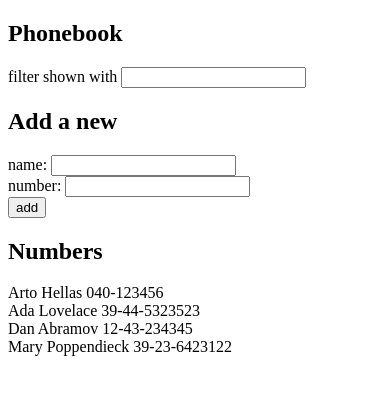
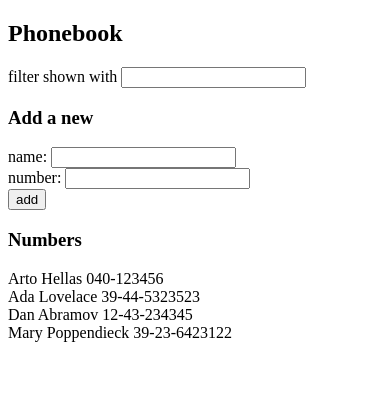
Before and after one commit to evehyv/full-stack-open, a React (Vite) app in the folder part2/phonebook/: page / in a window 390 px wide. Shown: the top 394 px of the page. Built offline with nearby package versions, Linux system fonts and the light colour scheme.

Commit message:
2.10: The Phonebook Step 5

```diff
--- a/part2/phonebook/src/App.jsx
+++ b/part2/phonebook/src/App.jsx
@@ -1,4 +1,7 @@
 import { useState } from 'react'
+import Filter from './components/Filter'
+import PersonsForm from './components/PersonsForm'
+import Persons from './components/Persons'
 
 const App = () => {
   const [persons, setPersons] = useState([
@@ -27,6 +30,11 @@ const App = () => {
     setPersonsList(filteredPersonsList)
   }
 
+  const updatePersonsList = (updatedPersons) => {
+    const filteredPersonsList = updatedPersons.filter(person => person.name.toLowerCase().includes(searchFilter.toLowerCase()))
+    setPersonsList(filteredPersonsList)
+  }
+
   const addPerson = (event) => {
     event.preventDefault()
     const personExists = persons.some(person => person.name === newName)
@@ -38,27 +46,29 @@ const App = () => {
         name: newName,
         number: newNumber
       }
-      setPersons(persons.concat(personObject))
+      const updatedPersons = persons.concat(personObject)
+      updatePersonsList(updatedPersons)
+      setPersons(updatedPersons)
       setNewName('')
       setNewNumber('')
     }
   }
 
   return (
-    <div>
+    <>
       <h2>Phonebook</h2>
-      <div>filter shown with <input value={searchFilter} onChange={handleFilterChange} /></div>
-      <h2>Add a new</h2>
-      <form onSubmit={addPerson}>
-        <div>name: <input value={newName} onChange={handleNameChange} /></div>
-        <div>number: <input value={newNumber} onChange={handleNumberChange} /></div>
-        <div>
-          <button type="submit">add</button>
-        </div>
-      </form>
-      <h2>Numbers</h2>
-        {personsList.map(person => <div key={person.name}>{person.name} {person.number}</div>)}
-    </div>
+      <Filter searchFilter={searchFilter} handleFilterChange={handleFilterChange} />
+      <h3>Add a new</h3>
+      <PersonsForm
+        newName={newName}
+        newNumber={newNumber}
+        handleNameChange={handleNameChange}
+        handleNumberChange={handleNumberChange}
+        addPerson={addPerson}
+      />
+      <h3>Numbers</h3>
+      <Persons personsList={personsList} />
+    </>
   )
 }
 
--- /dev/null
+++ b/part2/phonebook/src/components/Filter.jsx
@@ -0,0 +1,5 @@
+const Filter = ({ searchFilter, handleFilterChange }) => (
+    <div>filter shown with <input value={searchFilter} onChange={handleFilterChange} /></div>
+)
+
+export default Filter
--- /dev/null
+++ b/part2/phonebook/src/components/Person.jsx
@@ -0,0 +1,5 @@
+const Person = ({ name, number }) => (
+    <div>{name} {number}</div>
+)
+
+export default Person
--- /dev/null
+++ b/part2/phonebook/src/components/Persons.jsx
@@ -0,0 +1,7 @@
+import Person from "./Person"
+
+const Persons = ({ personsList }) => (
+    personsList.map(person => <Person key={person.name} name={person.name} number={person.number} />)
+)
+
+export default Persons
--- /dev/null
+++ b/part2/phonebook/src/components/PersonsForm.jsx
@@ -0,0 +1,11 @@
+const PersonsForm = ({ newName, newNumber, handleNameChange, handleNumberChange, addPerson }) => (
+    <form onSubmit={addPerson}>
+        <div>name: <input value={newName} onChange={handleNameChange} /></div>
+        <div>number: <input value={newNumber} onChange={handleNumberChange} /></div>
+        <div>
+            <button type="submit">add</button>
+        </div>
+    </form>
+)
+
+export default PersonsForm
```
